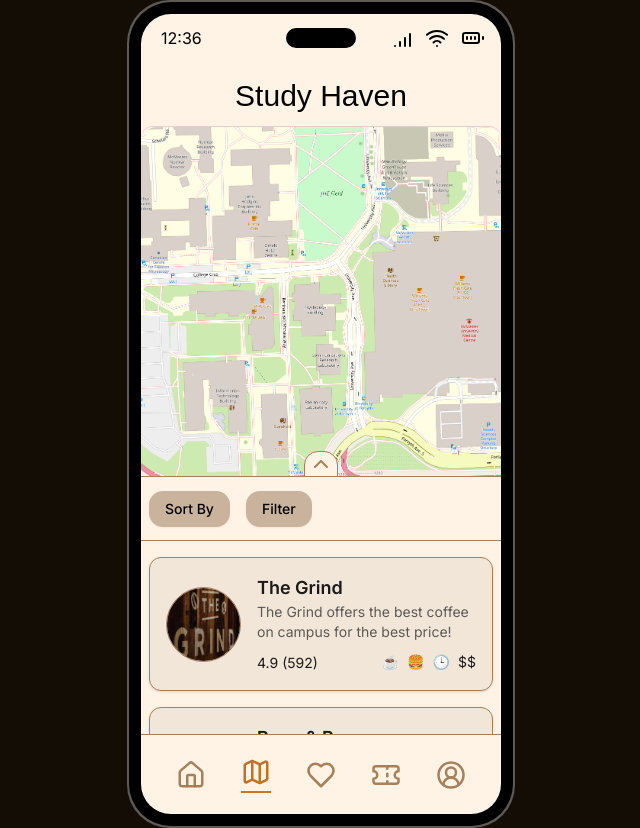
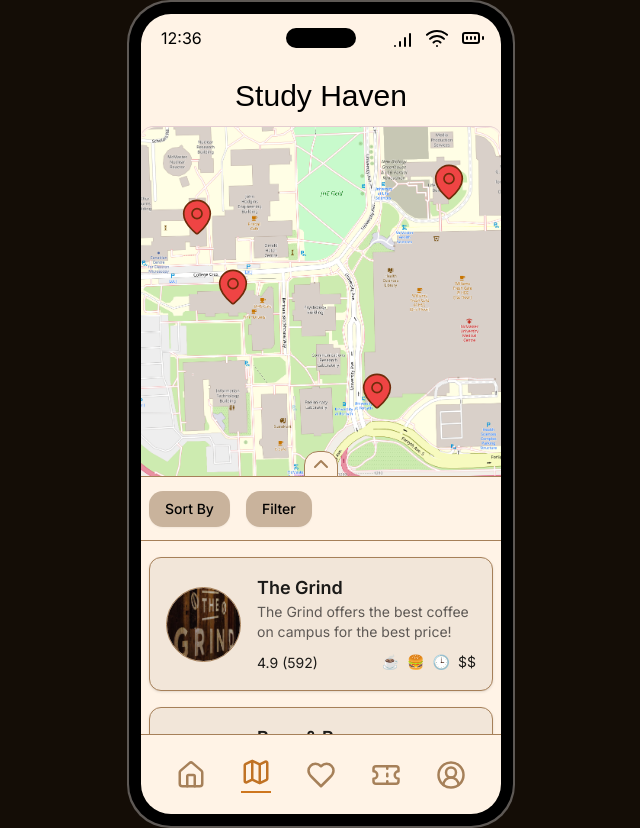
Before and after one commit to abedmohammed/study-haven, a Next.js app: page /map in a window 1280 px wide. Shown: the whole page, without its empty margins (319-959 px from the left). Built offline with nearby package versions, Linux system fonts and the light colour scheme; grey boxes are pictures that could not be loaded; a web font is replaced by a local one.

Commit message:
added pins

```diff
--- a/src/app/map/page.tsx
+++ b/src/app/map/page.tsx
@@ -1,6 +1,7 @@
 "use client";
 
 import Phone from "@/components/phone";
+import Pin from "@/components/pin";
 import Spot from "@/components/spot";
 import { Button } from "@/components/ui/button";
 import {
@@ -15,7 +16,7 @@ import {
   DropdownMenuTrigger,
 } from "@/components/ui/dropdown-menu";
 import { cn } from "@/lib/utils";
-import { ChevronDown, ChevronUp } from "lucide-react";
+import { ChevronDown, ChevronUp, MapPin } from "lucide-react";
 import Image from "next/image";
 import { useState } from "react";
 
@@ -155,7 +156,7 @@ export default function MapPage() {
     <Phone>
       <div
         className={cn(
-          `h-[350px] rounded-t-lg overflow-hidden border-b`,
+          `h-[350px] rounded-t-lg overflow-hidden border-b relative`,
           expand && "h-[100px]"
         )}
       >
@@ -166,6 +167,10 @@ export default function MapPage() {
           className="object-cover w-full h-full"
           alt="map"
         />
+        <Pin link="/the-grind" top={10} left={80} />
+        <Pin link="/the-grind" top={40} left={20} />
+        <Pin link="/the-grind" top={70} left={60} />
+        <Pin link="/the-grind" top={20} left={10} />
       </div>
       <div className="relative flex flex-col">
         <div
--- /dev/null
+++ b/src/components/pin.tsx
@@ -0,0 +1,28 @@
+import { MapPin } from "lucide-react";
+import Link from "next/link";
+
+type props = {
+  link: string;
+  top: number;
+  left: number;
+};
+
+export default function Pin({ link, top, left }: props) {
+  return (
+    <div
+      className={`absolute z-20`}
+      style={{
+        top: `${top}%`,
+        left: `${left}%`,
+      }}
+    >
+      <Link href={link}>
+        <MapPin
+          size={40}
+          className="fill-red-500 text-[#6f2c0b]"
+          strokeWidth={1}
+        />
+      </Link>
+    </div>
+  );
+}
```
